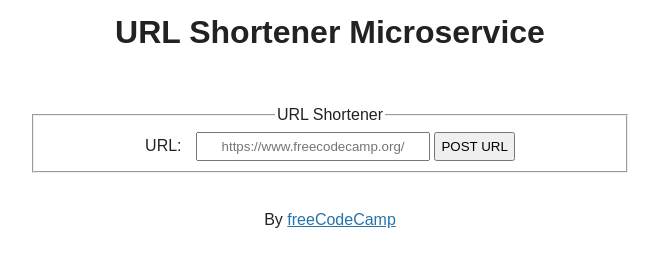
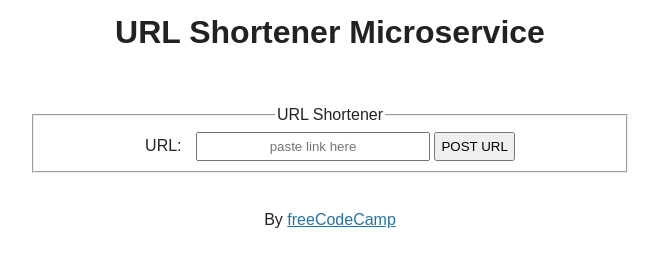
Before and after one commit to qurriahSam/fcc-urlShortener-microservice, a website: page views/index.html in a window 1280 px wide. Shown: the whole page, without its empty margins (310-969 px from the left). Drawn offline with Linux system fonts and the light colour scheme.

Commit message:
style: change placeholder text

```diff
--- a/views/index.html
+++ b/views/index.html
@@ -19,7 +19,7 @@
           <fieldset>
             <legend>URL Shortener</legend>
             <label for="url_input">URL:</label>
-            <input id="url_input" type="text" name="url" placeholder="https://www.freecodecamp.org/" />
+            <input id="url_input" type="text" name="url" placeholder="paste link here" />
             <input type="submit" value="POST URL" />
           </fieldset>
         </form>
```
